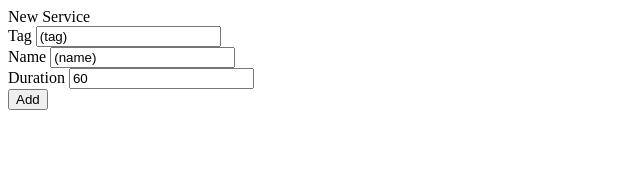
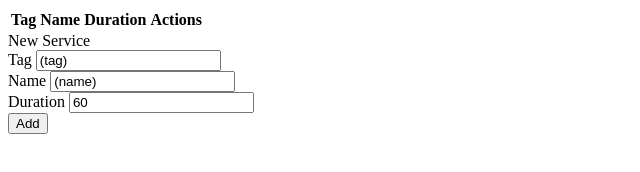
Before and after one commit to peterpi/bookings, a plain HTML site: page bookings/static/serviceEditor.html in a window 1280 px wide. Shown: the whole page, without its empty margins (0-640 px from the left). Drawn offline with Linux system fonts and the light colour scheme.

Commit message:
Tables work quite nicely.

```diff
--- a/bookings/static/serviceEditor.html
+++ b/bookings/static/serviceEditor.html
@@ -8,15 +8,22 @@
 
 		<div id="serviceEditor">
 
-			<div id="serviceRows">
-
-			</div>
+			<table id="serviceRows">
+				<tr>
+					<th>Tag</th>
+					<th>Name</th>
+					<th>Duration</th>
+					<th>Actions</th>
+				</tr>
+			</table>
 
 			<template id="serviceTemplate">
-				<div class="serviceRow">
-					<div class="serviceName"></div>
-					<input type="button" value="delete" class="delete" />
-				</div>
+				<tr class="serviceRow">
+					<td>tag</td>
+					<td class="serviceName">name</td>
+					<td>123</td>
+					<td><input type="button" value="delete" class="delete" /></td>
+				</tr>
 			</template>
 
 			<div id="newService">
```
